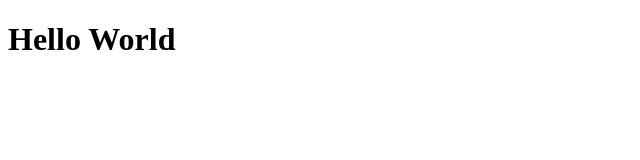
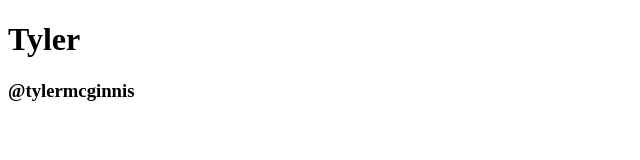
Before and after one commit to GabrielDyck/react-bootcamp, a plain HTML site: page index.html in a window 1280 px wide. Shown: the whole page, without its empty margins (0-640 px from the left). Drawn offline with nearby package versions, Linux system fonts and the light colour scheme.

Commit message:
render elements with wrappers

```diff
--- a/index.html
+++ b/index.html
@@ -12,18 +12,27 @@
 <div id="app">
 	<!-- <h1 id ='header'>Tyler</h1> its the same-->
 	<script>
+	const name= "Tyler"
+	const handle= "@tylermcginnis"
+
 		console.log("Test")
 		console.log("React",React)
-		const headerElement = React.createElement(
+		const nameElement = React.createElement(
 			'h1', //element i want to create
-			{id: 'header'}, //
-			'Hello World'
+			null, //
+			name
 			)
 
-		console.log('headerElement', headerElement)
+		const handleElement= React.createElement(
+			"h3",null,handle)
 
+		const wrapperElement= React.createElement(
+			"div",
+			{id:"container"},
+			nameElement,
+			handleElement)
 		//Where react is going to draw my element
-		ReactDOM.render(headerElement,document.getElementById('app'))
+		ReactDOM.render(wrapperElement,document.getElementById('app'))
 	</script>
 </div>
 </body>
```
